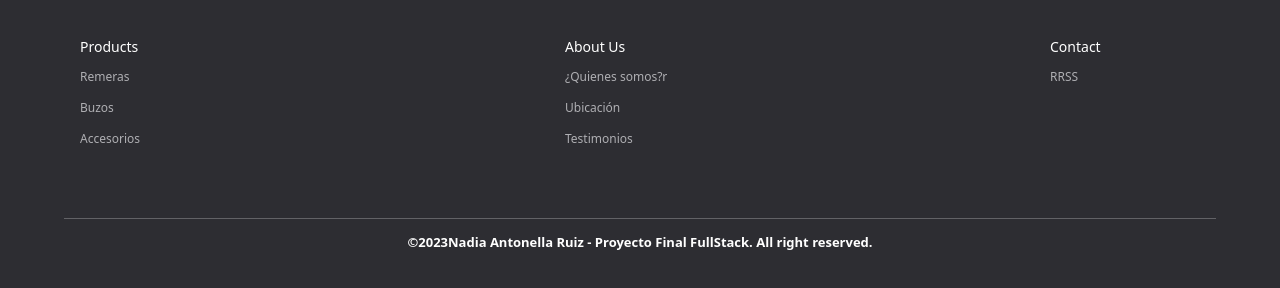
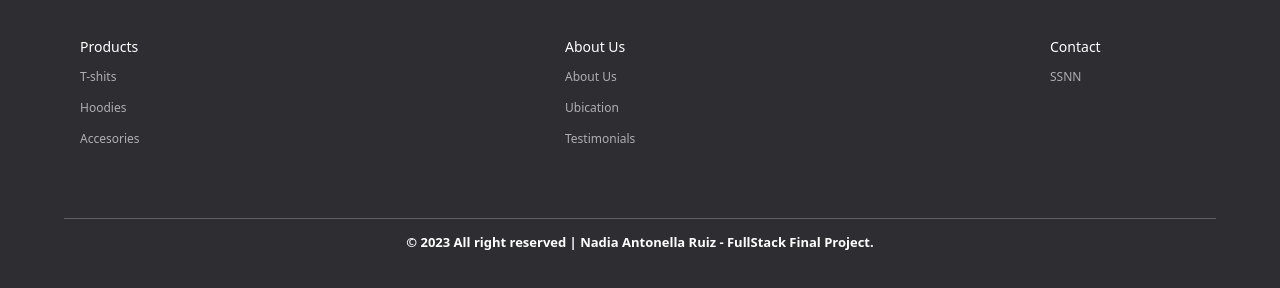
Before and after one commit to antoruizx/Crypto-Page, a React (Vite) app: page /contactUs in a window 1280 px wide. Shown: the part 881-1169 px from the top of the page. Built offline with nearby package versions, Linux system fonts and the light colour scheme.

Commit message:
footer changes

```diff
--- a/src/Styles/Footer2.css
+++ b/src/Styles/Footer2.css
@@ -10,6 +10,7 @@
     display: flex;
     flex-direction: column;
 }
+
 
 .sb__footer-links {
     display: flex;
--- a/src/components/Footer2.jsx
+++ b/src/components/Footer2.jsx
@@ -24,32 +24,32 @@ const Footer = () => {
 
                     <div className="sb__footer-links_div">
                         <h4>Products</h4>
-                        <a href="/remeras">
-                            <p>Remeras</p>
+                        <a href="/t-shirts">
+                            <p>T-shits</p>
                         </a>
-                        <a href="/buzos">
-                            <p>Buzos</p>
+                        <a href="/hoodies">
+                            <p>Hoodies</p>
                         </a>
-                        <a href="/Accesorios">
-                            <p>Accesorios</p>
+                        <a href="/accesories">
+                            <p>Accesories</p>
                         </a>
                     </div>
                     <div className="sb__footer-links_div">
                         <h4>About Us</h4>
-                        <a href="/quienessomos">
-                            <p>¿Quienes somos?r</p>
+                        <a href="/aboutus">
+                            <p>About Us</p>
                         </a>
-                        <a href="/ubicacion">
-                            <p>Ubicación</p>
+                        <a href="/ubication">
+                            <p>Ubication</p>
                         </a>
                         <a href="/testimonios">
-                            <p>Testimonios</p>
+                            <p>Testimonials</p>
                         </a>
                     </div>
                     <div className="sb__footer-links_div">
                         <h4>Contact</h4>
                         <a href="/employer">
-                            <p>RRSS</p>
+                            <p>SSNN</p>
                         </a>
                     </div>
 
@@ -60,10 +60,10 @@ const Footer = () => {
                     <hr/>
                     <div className="sb__footer-copyright">
                         <p>
-                            ©{
+                            © {
                             new Date().getFullYear()
-                        }
-                            Nadia Antonella Ruiz - Proyecto Final FullStack. All right reserved.
+                        } All right reserved |
+                             Nadia Antonella Ruiz - FullStack Final Project.
                         </p>
                     </div>
                 </div>
```
